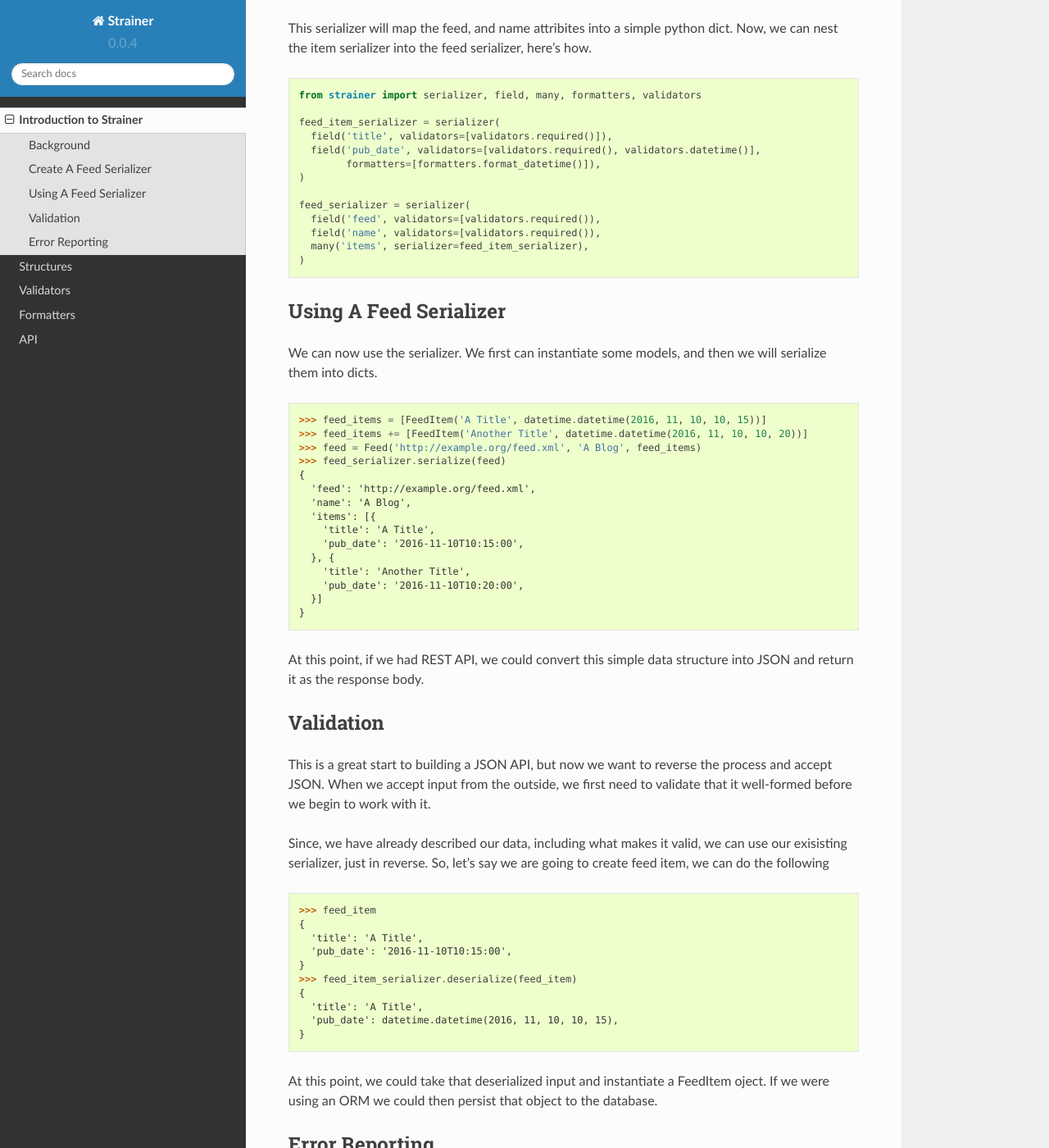
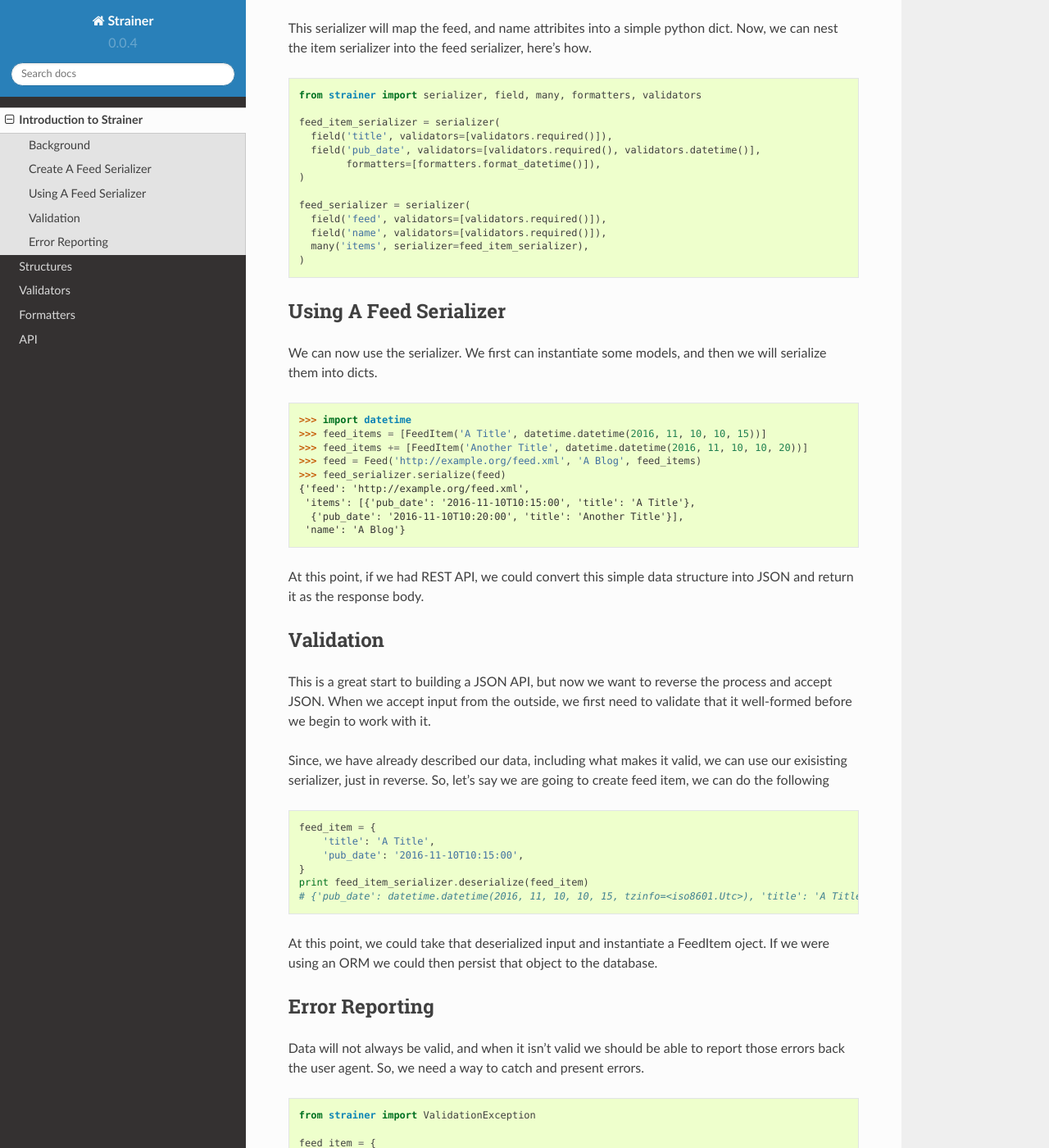
Before and after one commit to voidfiles/strainer, a Sphinx documentation site: the page built from docs/source/introduction.rst, in a window 1280 px wide and 1400 px high, scrolled down 1146 px. Shown: the whole window at 82% size. Built offline with Sphinx 7.4.7 and the Read the Docs theme 2.0.0, drawn with Linux system fonts in a browser that asks for light colours; some of the changed text lies outside the part shown.

Commit message:
Fix code in docs

```diff
--- a/HISTORY.rst
+++ b/HISTORY.rst
@@ -2,6 +2,11 @@
 
 Release History
 ---------------
+
+Unreleased
+++++++++++
+
+- Docs
 
 0.0.9
 ++++++++++++++++++
--- a/docs/source/introduction.rst
+++ b/docs/source/introduction.rst
@@ -15,7 +15,7 @@
 .. code-block:: python
 
   class Feed(object):
-      def __init__(self, feed, name, items)
+      def __init__(self, feed, name, items):
           self.feed = feed
           self.name = name
           self.items = items
@@ -54,8 +54,8 @@
   )
 
   feed_serializer = serializer(
-    field('feed', validators=[validators.required()),
-    field('name', validators=[validators.required()),
+    field('feed', validators=[validators.required()]),
+    field('name', validators=[validators.required()]),
     many('items', serializer=feed_item_serializer),
   )
 
@@ -67,21 +67,15 @@
 
 .. code-block:: python
 
+  >>> import datetime
   >>> feed_items = [FeedItem('A Title', datetime.datetime(2016, 11, 10, 10, 15))]
   >>> feed_items += [FeedItem('Another Title', datetime.datetime(2016, 11, 10, 10, 20))]
   >>> feed = Feed('http://example.org/feed.xml', 'A Blog', feed_items)
   >>> feed_serializer.serialize(feed)
-  {
-    'feed': 'http://example.org/feed.xml',
-    'name': 'A Blog',
-    'items': [{
-      'title': 'A Title',
-      'pub_date': '2016-11-10T10:15:00',
-    }, {
-      'title': 'Another Title',
-      'pub_date': '2016-11-10T10:20:00',
-    }]
-  }
+  {'feed': 'http://example.org/feed.xml',
+   'items': [{'pub_date': '2016-11-10T10:15:00', 'title': 'A Title'},
+    {'pub_date': '2016-11-10T10:20:00', 'title': 'Another Title'}],
+   'name': 'A Blog'}
 
 At this point, if we had REST API, we could convert this simple data structure into JSON and return it as the response body.
 
@@ -94,16 +88,12 @@
 
 .. code-block:: python
 
-  >>> feed_item
-  {
-    'title': 'A Title',
-    'pub_date': '2016-11-10T10:15:00',
+  feed_item = {
+      'title': 'A Title',
+      'pub_date': '2016-11-10T10:15:00',
   }
-  >>> feed_item_serializer.deserialize(feed_item)
-  {
-    'title': 'A Title',
-    'pub_date': datetime.datetime(2016, 11, 10, 10, 15),
-  }
+  print feed_item_serializer.deserialize(feed_item)
+  # {'pub_date': datetime.datetime(2016, 11, 10, 10, 15, tzinfo=<iso8601.Utc>), 'title': 'A Title'}
 
 
 At this point, we could take that deserialized input and instantiate a FeedItem oject. If we were using an ORM we could then persist that object to the database.
```
Also changed, not shown: other parts of docs/source/introduction.rst (+3 -3 lines), docs/source/formatters.rst (+7 -3 lines), docs/source/structure.rst (+5 -5 lines), docs/source/validators.rst (+6 -18 lines).
